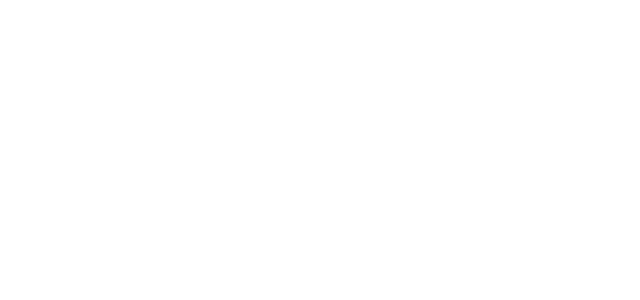
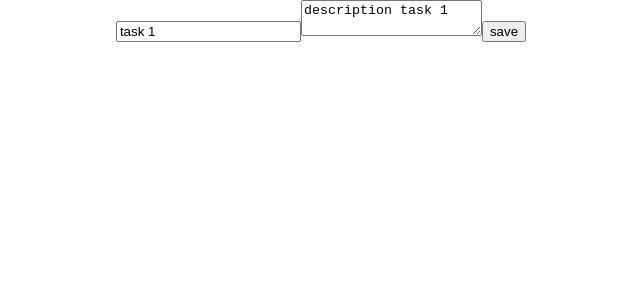
Before and after one commit to juf468/Mi-Trello, a React (Create React App) app: page /edit-task/1 in a window 1280 px wide. Before the commit this address had no page. Shown: the top 300 px of the page, without its empty margins (319-959 px from the left). Built offline with nearby package versions, Linux system fonts and the light colour scheme.

Commit message:
CRUD  completed

```diff
--- a/src/App.js
+++ b/src/App.js
@@ -12,6 +12,7 @@
       <Routes>
         <Route path='/' element= {<TaskList/>}/>
         <Route path='/create-task' element= {<TaskForm/>}/>
+        <Route path='/edit-task/:id' element= {<TaskForm/>}/>
         </Routes>
         </BrowserRouter>
 
--- a/src/components/TaskForm.js
+++ b/src/components/TaskForm.js
@@ -1,14 +1,16 @@
-import { useState } from "react"
-import { useDispatch } from "react-redux"
-import { addTask } from "../feactures/task/taskSlice"
+import { useEffect, useState } from "react"
+import { useDispatch, useSelector } from "react-redux"
+import { addTask, editTask } from "../feactures/task/taskSlice"
 import { v4 as uuid} from "uuid"
-import { useNavigate } from "react-router-dom"
+import { useNavigate, useParams } from "react-router-dom"
 
 
 
 const TaskForm = ( ) =>{
    const dispatch = useDispatch()
    const navigate = useNavigate()
+   const params = useParams()
+   const tasks = useSelector(state => state.tasks)
 
     const [task, setTask] = useState ({
         title: '',
@@ -22,15 +24,29 @@
  }
  const handleSubmit =(event)=>{
     event.preventDefault();
-    dispatch(addTask({
+    if (params.id){
+        dispatch(editTask(task))
+
+    }else{
+        dispatch(addTask({//accion que crea la task
         ...task,
         id:uuid(),//le agrego el id de uuid como prop extra
      }))
+    }
      navigate('/')
+ };
+
+
+ useEffect(()=>{
+ if(params.id){
+    setTask(tasks.find(tasks => tasks.id === params.id))//llena el form con los datos de la tarea encontrada por id
+
  }
+
+ },[])
 return (
 <form onSubmit={handleSubmit}>
-    <input name="title" type="text" placeholder="title" onChange={handleChange}/>
+    <input name="title" type="text" placeholder="title" onChange={handleChange} value={task.title}/>
     <textarea name="description" placeholder="description" onChange={handleChange} value={task.description}> </textarea>
     <button> save </button>
 </form>
--- a/src/components/TaskList.js
+++ b/src/components/TaskList.js
@@ -28,6 +28,7 @@
                 <h3>{task.title}</h3>
                 <p>{task.description}</p>
                 <button onClick={()=>handleDelete(task.id)}>Delete</button>
+                <Link to={`/edit-task/${task.id}`}> Edit </Link>
             </div>
         ))}
     </div>
--- a/src/feactures/task/taskSlice.js
+++ b/src/feactures/task/taskSlice.js
@@ -22,16 +22,28 @@
         addTask: (state, action)=>{
            state.push(action.payload);
         },
+        editTask: (state, action) => {//necesito el id y el payload con los nuevos datos
+           const {id, title, description} = action.payload
+           const foundtask = state.find (task => task.id === id)
+           if (foundtask){
+            foundtask.title = title
+            foundtask.description = description
+
+           }
+
+
+        },
         deleteTask: (state,action)=>{
            const taskFound = state.find (task => task.id === action.payload)
           if (taskFound) {
             state.splice(state.indexOf(taskFound),1) // eliminará la primera aparición de taskFound en el array state
           }
 
-        }
+        },
+
 
     }
 
 })
-export const {addTask, deleteTask} = tasksSlice.actions
+export const {addTask, deleteTask, editTask} = tasksSlice.actions
 export default tasksSlice.reducer
```
